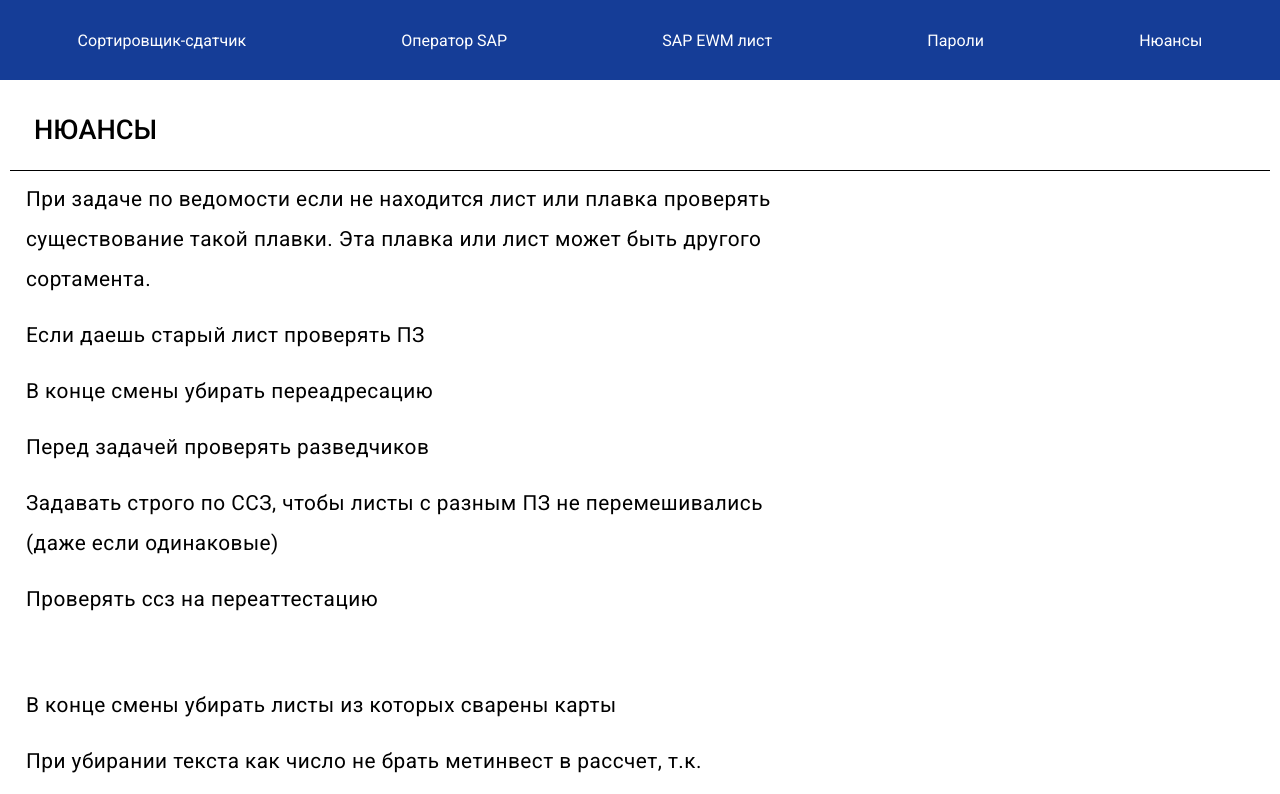
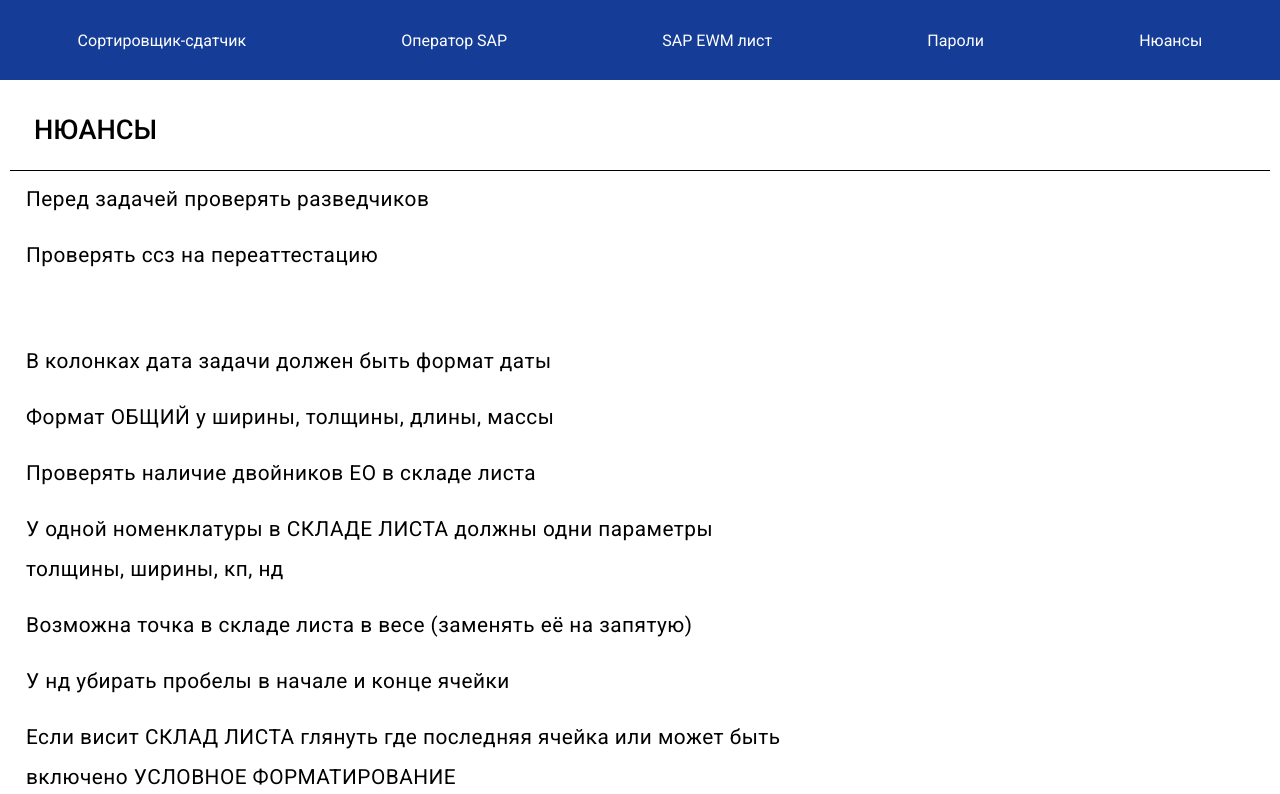
Before and after one commit to skladlista/instructions, a React (Create React App) app: page /#/secrets in a window 1280 px wide. Shown: the top 794 px of the page. Built offline with nearby package versions, Linux system fonts and the light colour scheme.

Commit message:
some fix

```diff
--- a/src/App.js
+++ b/src/App.js
@@ -17,9 +17,9 @@ import TableOfListSapEwmSheet from "./SapEwmSheet/Components/TableOfListSapEwmSh
 import React, {useState} from "react";
 
 function App() {
-  const [activePage, setActivePage] = useState()
+    const [activePage, setActivePage] = useState()
 
-  return (
+    return (
     <div className="App">
       <Header menuToggle2={menuToggle2} MenuOnClick={MenuOnClick} activePage={activePage}/>
       <Routes>
--- a/src/Help/Help.jsx
+++ b/src/Help/Help.jsx
@@ -11,9 +11,9 @@ export default function Help(props) {
       <div className="article__subtitle passwords__subtitle">
         <p className="article__heading">SAP IEP</p>
         <PasswordBlock
-          keyId={"SAPIEP"}
-          login={"AKAPRALOV"}
-          password={"Kav202210@"}
+            keyId={"SAPIEP"}
+            login={"VBEZRUKOV"}
+            password={"574579Qwe&"}
         />
         <PasswordBlock
           keyId={"SAPIEP"}
@@ -24,11 +24,6 @@ export default function Help(props) {
           keyId={"SAPIEP"}
           login={"APROKHOROVA"}
           password={"ZTZA@123"}
-        />
-        <PasswordBlock
-          keyId={"SAPIEP"}
-          login={"VBEZRUKOV"}
-          password={"574579Qwe&"}
         />
       </div>
 
--- a/src/SapEwmSheet/Components/TableOfListSapEwmSheet.jsx
+++ b/src/SapEwmSheet/Components/TableOfListSapEwmSheet.jsx
@@ -46,10 +46,10 @@ export default function TableOfListSapEwmSheet(props) {
 
         <li
           onClick={() => {
-            TableOfListMenuClick("writing-off-a-sheet");
+            TableOfListMenuClick("unloading__sklad-3037");
           }}
         >
-          <div className="tableOfList__link">Списание листа</div>
+          <div className="tableOfList__link">Передача на ERP склад</div>
         </li>
 
         <li
--- a/src/SapEwmSheet/Components/WrittingOffASheet.jsx
+++ /dev/null
@@ -1,25 +0,0 @@
-export default function WrittingOffASheet(props) {
-  return (
-    <div id="writing-off-a-sheet" className="article writing-off-a-sheet">
-      <p className="article__title">
-        Передача на ERP склады (3011, 3037, 3044)
-      </p>
-      <div className="article__div">
-        <ol>
-          <li className="article__subtitle">В ADGI</li>
-          <li className="article__subtitle">
-            Выбрать процесс ОМ – Не EWM склад (вписать склад получатель)
-          </li>
-          <li className="article__subtitle">Вписать ЕО</li>
-          <li className="article__subtitle">
-            Выбрать <span className="bold">ПроводкаОМ</span>
-          </li>
-          <li className="article__subtitle">
-            Найти ЕО (в мониторе) и{" "}
-            <span className="bold">удалить единицу обработки</span>
-          </li>
-        </ol>
-      </div>
-    </div>
-  );
-}
--- a/src/SapEwmSheet/SapEwmSheet.jsx
+++ b/src/SapEwmSheet/SapEwmSheet.jsx
@@ -3,7 +3,7 @@ import Queue from "./Components/Queue";
 import SapRecertification from "./Components/SapRecertification";
 import ToggleTable from "./Components/ToggleTable";
 import ZadachaPack from "./Components/ZadachaPack";
-import WrittingOffASheet from "./Components/WrittingOffASheet";
+import Sklad3037 from "../Sorter/components/Sklad3037";
 import Allocation from "./Components/Allocation";
 import StornoSheets from "./Components/StornoSheets";
 import AdaptationSupply from "./Components/AdaptationSupply";
@@ -25,7 +25,7 @@ export default function SapEwmSheet(props) {
       <SapRecertification />
       <MoveSheets />
       <ZadachaPack />
-      <WrittingOffASheet />
+      <Sklad3037 />
       <Allocation />
       <StornoSheets />
       <AdaptationSupply />
--- a/src/Secrets/Secrets.jsx
+++ b/src/Secrets/Secrets.jsx
@@ -12,35 +12,13 @@ export default function Secrets(props) {
         <div className="article__div">
           <ol className="zadacha">
             <li className="article__subtitle">
-              При задаче по ведомости если не находится лист или плавка
-              проверять существование такой плавки. Эта плавка или лист может
-              быть другого сортамента.
-            </li>
-            <li className="article__subtitle">
-              Если даешь старый лист проверять ПЗ
-            </li>
-            <li className="article__subtitle">
-              В конце смены убирать переадресацию
-            </li>
-            <li className="article__subtitle">
               Перед задачей проверять разведчиков
-            </li>
-            <li className="article__subtitle">
-              Задавать строго по ССЗ, чтобы листы с разным ПЗ не перемешивались
-              (даже если одинаковые)
             </li>
             <li className="article__subtitle">
               Проверять ссз на переаттестацию
             </li>
           </ol>
           <ol className="skladLista">
-            <li className="article__subtitle">
-              В конце смены убирать листы из которых сварены карты
-            </li>
-            <li className="article__subtitle">
-              При убирании текста как число не брать метинвест в рассчет, т.к.
-              ломается
-            </li>
             <li className="article__subtitle">
               В колонках дата задачи должен быть формат даты
             </li>
@@ -51,7 +29,7 @@ export default function Secrets(props) {
               Проверять наличие двойников ЕО в складе листа
             </li>
             <li className="article__subtitle">
-              У одной номенклатуры одни параметры толщины, ширины, кп, нд
+              У одной номенклатуры в СКЛАДЕ ЛИСТА должны одни параметры толщины, ширины, кп, нд
             </li>
             <li className="article__subtitle">
               Возможна точка в складе листа в весе (заменять её на запятую)
@@ -61,7 +39,7 @@ export default function Secrets(props) {
             </li>
 
             <li className="article__subtitle">
-              Если висит Склад листа глянуть где последняя ячейка
+              Если висит СКЛАД ЛИСТА глянуть где последняя ячейка или может быть включено УСЛОВНОЕ ФОРМАТИРОВАНИЕ
             </li>
           </ol>
         </div>
--- a/src/Sorter/components/Sklad3037.jsx
+++ b/src/Sorter/components/Sklad3037.jsx
@@ -5,7 +5,7 @@ export default function ExFilter() {
   return (
     <div id="unloading__sklad-3037" className="article unloading__sklad-3037">
       <p className="article__title">
-        ПЕРЕДАЧА НА НЕ EWM (НАПРИМЕР НА 3037 ДЛЯ СВАРКИ КАРТ)
+        ПЕРЕДАЧА НА ERP склад (НАПРИМЕР НА 3037 ДЛЯ СВАРКИ КАРТ)
       </p>
       <div className="article__div">
         <ol>
@@ -27,7 +27,7 @@ export default function ExFilter() {
             Выбрать процесс ОМ – <span className="bold">Не EWM склад</span>
           </li>
           <li className="article__subtitle">
-            Не EWM склад - <span className="bold">3037</span>
+            Не EWM склад - <span className="bold">(например: 3037)</span>
           </li>
           <li className="article__subtitle">
             Вписать ЕО и нажать{" "}
```
